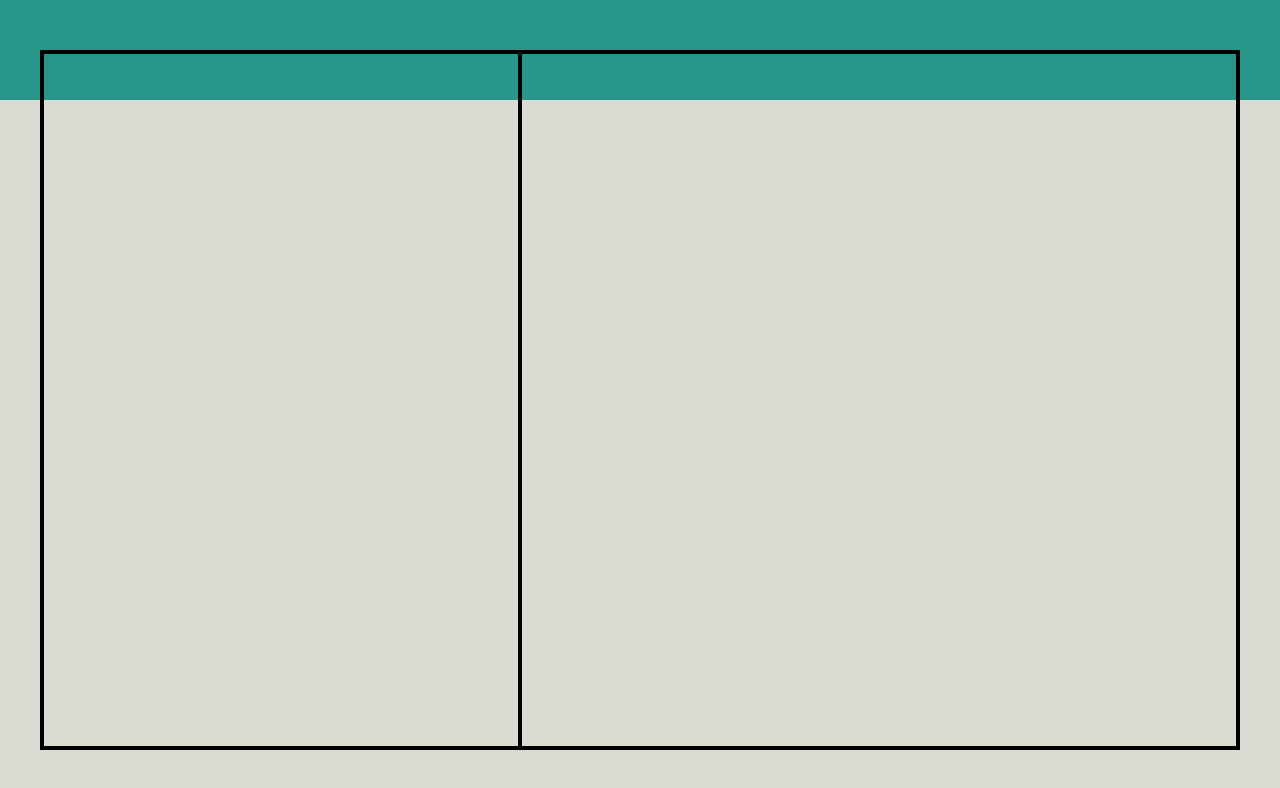
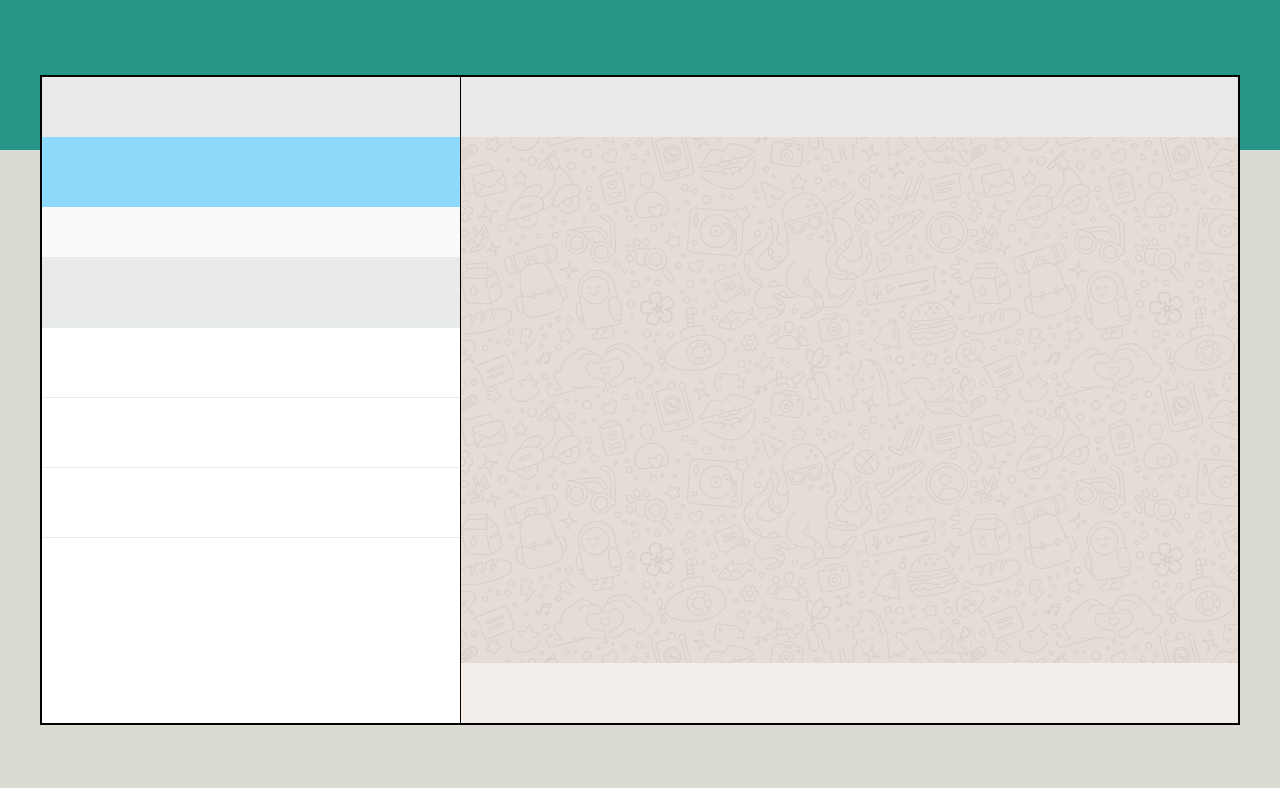
Before and after one commit to LucaPertosa/vue-boolzapp, a plain HTML site: page index.html in a window 1280 px wide. Drawn offline with nearby package versions, Linux system fonts and the light colour scheme.

Commit message:
Add: static layout containers

```diff
--- a/css/style.css
+++ b/css/style.css
@@ -7,11 +7,22 @@
 
 /* VARIABLES */
 :root {
-    --main-bg-border-h: 100px;
+    /* dimension */
+    --main-bg-border-h: 150px;
+    --header-footer-h: 60px;
+    --chat-list-height: 70px;
+    --search-height: 50px;
+    /* color */
     --main-bg-color: #DBDBD3;
-
     --main-bg-top-color: #289688;
-
+    --header-bg-color: #EAEAEA;
+    --header-icon-color: #B1B1B1;
+    --footer-bg-color: #F3EEEA;
+    --footer-icon-color: #6C7375;
+    --alert-sec-bgcolor: #8EDAFC;
+    --search-bg-color: #FAFAFA;
+    --selected-chat-list: #E9EBEB;
+    --mine-message-color: #D5F9BA;
 }
 
 /* Layout */
@@ -34,18 +45,59 @@
     border: 2px solid black;
 }
 
+header {
+    height: var(--header-footer-h);
+    background-color: var(--header-bg-color);
+}
+
 /* Chat-List */
 .chat-list {
-    width: 40%;
+    width: 35%;
     height: 100%;
     /* debug */
-    border: 2px solid black;
+    border-right: 1px solid black;
+}
+.chat-function {
+    position: sticky;
+    top: 0;
+    left: 0;
+    z-index: 999;
 }
 
+.alert {
+    height: var(--chat-list-height);
+    background-color: var(--alert-sec-bgcolor);
+}
+
+.search {
+    height: var(--search-height);
+    background-color: var(--search-bg-color);
+}
+
+.contacts {
+    background-color: white;
+    overflow: auto;
+    height: calc(100% - var(--header-footer-h));
+}
+
+.card {
+    height: var(--chat-list-height);
+    border-top: 1px solid #E8EBEB;
+}
+
+.card.selected {
+    background-color: var(--selected-chat-list);
+}
 /* Chat */
 .chat {
-    width: 60%;
+    width: 65%;
     height: 100%;
-    /* debug */
-    border: 2px solid black;
 }
+.messages {
+    height: calc(100% - (var(--header-footer-h) * 2));
+    background-image: url(../img/mine.jpg);
+}
+footer {
+    height: var(--header-footer-h);
+    background-color: var(--footer-bg-color);
+}
--- a/index.html
+++ b/index.html
@@ -16,10 +16,39 @@
     <div class="main-bg">
         <div class="container">
             <div class="chat-list">
+                <header></header>
+                <div class="contacts">
+                    <div class="chat-function">
+                        <div class="alert"></div>
+                        <div class="search"></div>
+                    </div>
+                    <div class="card selected">
 
+                    </div>
+                    <div class="card">
+
+                    </div>
+                    <div class="card">
+
+                    </div>
+                    <div class="card">
+
+                    </div>
+                    <div class="card">
+
+                    </div>
+                </div>
             </div>
             <div class="chat">
+                <header>
 
+                </header>
+                <div class="messages">
+
+                </div>
+                <footer>
+
+                </footer>
             </div>
         </div>
     </div>
```
